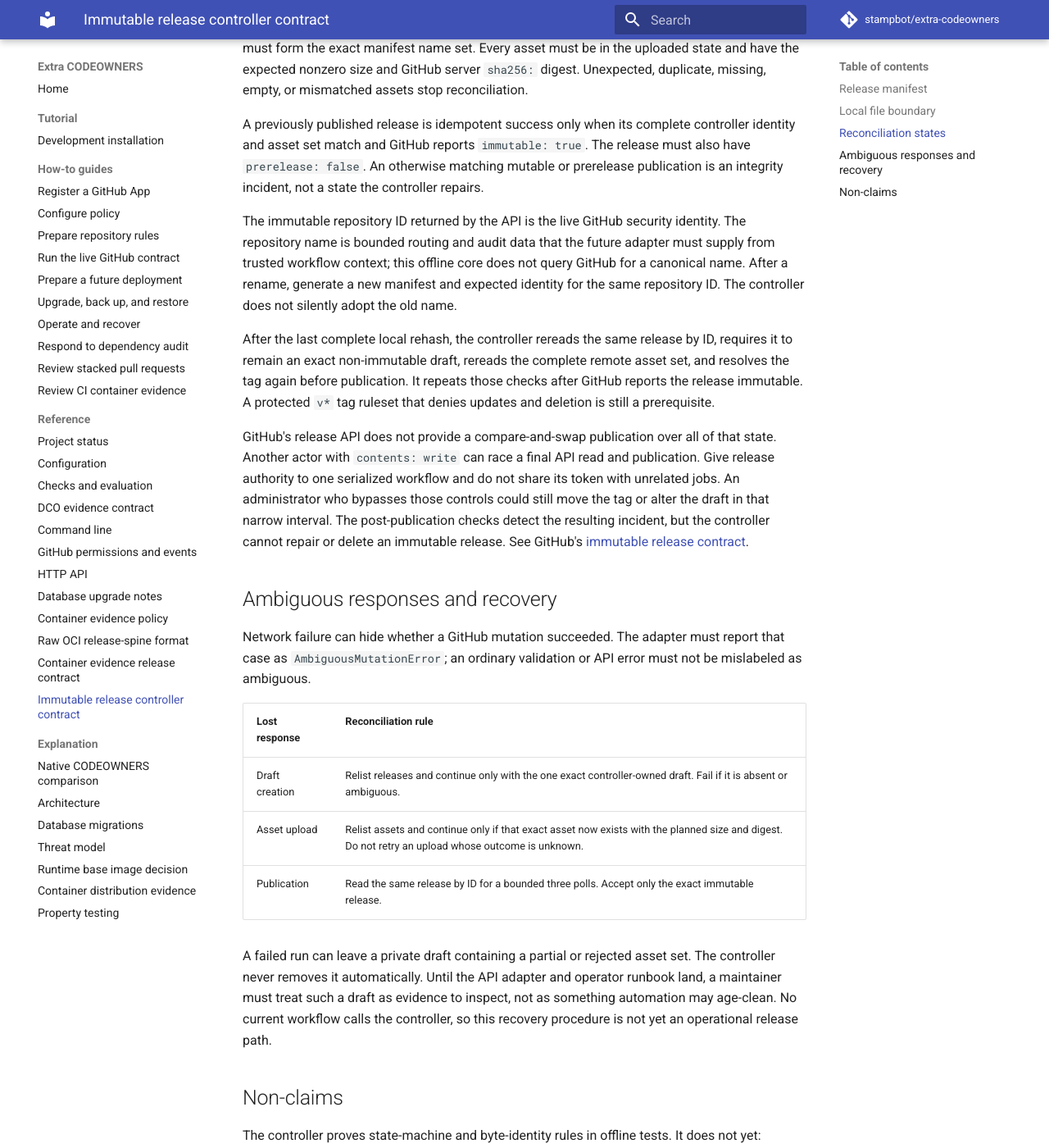
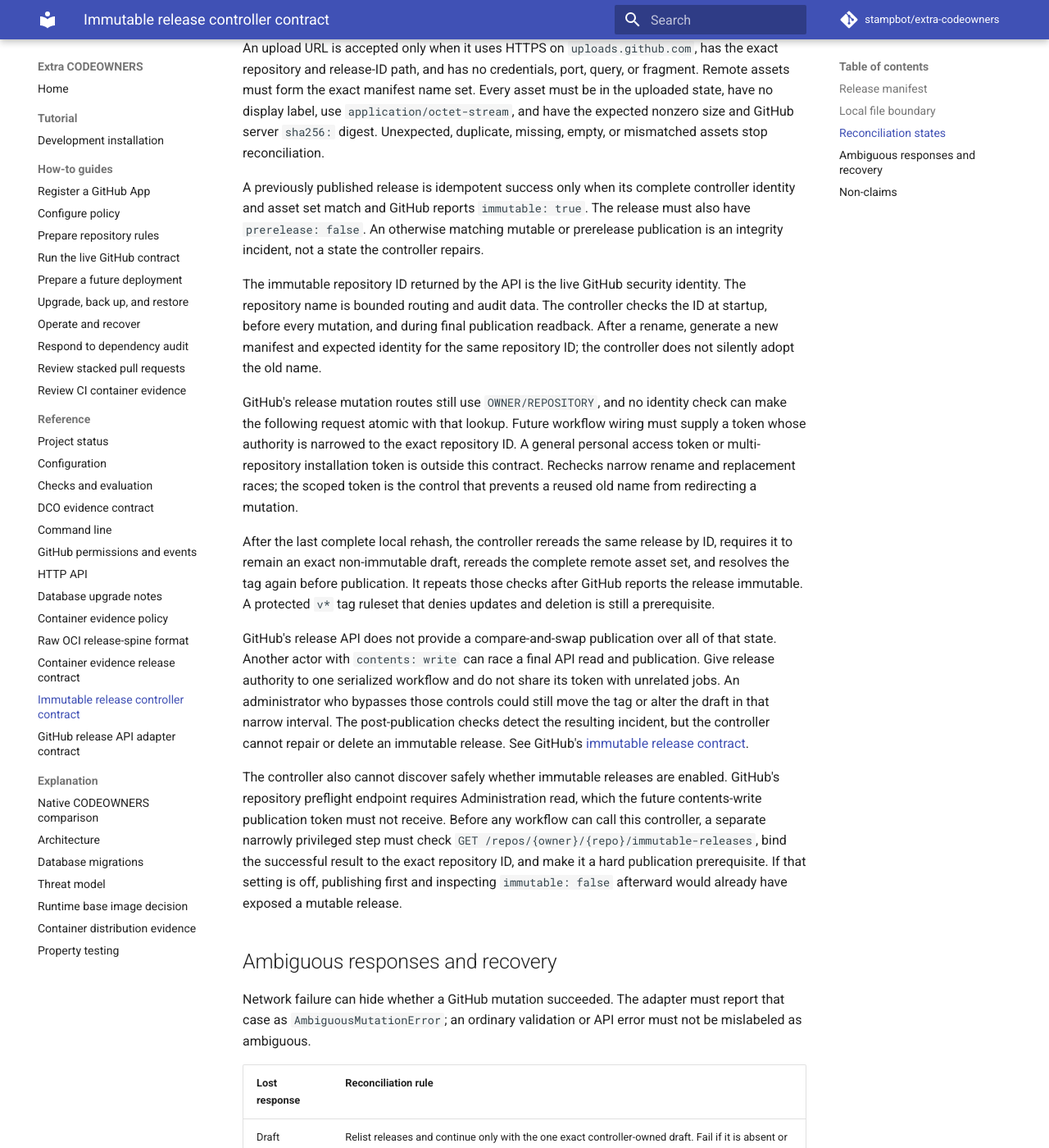
Before and after one commit to stampbot/extra-codeowners, an MkDocs documentation site: the page built from docs/reference/immutable-release-controller.md, in a window 1280 px wide and 1400 px high, scrolled down 3961 px. Shown: the whole window at 82% size. Built offline with MkDocs 1.6.1 and Material for MkDocs 9.7.7, drawn with Linux system fonts in a browser that asks for light colours; comment, search, counter and statistics services are not loaded; some of the changed text lies outside the part shown.

Commit message:
security: add a bounded GitHub release API adapter (#60)
* security: add bounded GitHub release API adapter

Signed-off-by: Danny Sauer <github@dannysauer.com>

* test: make release URL concatenation explicit

Signed-off-by: Danny Sauer <github@dannysauer.com>

---------

Signed-off-by: Danny Sauer <github@dannysauer.com>

```diff
--- a/docs/reference/immutable-release-controller.md
+++ b/docs/reference/immutable-release-controller.md
@@ -1,13 +1,16 @@
 # Immutable release controller contract
 
 Extra CODEOWNERS includes an offline-tested state machine for creating one
-exact, immutable GitHub release. It is not connected to the release workflow
-and cannot publish anything today. The concrete GitHub API adapter, final asset
-policy, and workflow handoff remain work under issues
+exact, immutable GitHub release and a concrete standard-library GitHub REST
+adapter. Neither is connected to the release workflow, so they cannot publish
+anything today. The final asset policy and privileged workflow handoff remain
+work under issues
 [#25](https://github.com/stampbot/extra-codeowners/issues/25),
 [#18](https://github.com/stampbot/extra-codeowners/issues/18),
 [#28](https://github.com/stampbot/extra-codeowners/issues/28), and
-[#32](https://github.com/stampbot/extra-codeowners/issues/32).
+[#32](https://github.com/stampbot/extra-codeowners/issues/32). The
+[GitHub release API adapter contract](github-release-api-adapter.md) documents
+the separate network boundary.
 
 The controller lives in `.github/scripts/release_controller.py`. Its narrow
 `ReleaseAPI` protocol deliberately has no operation for deleting a release,
@@ -53,7 +56,9 @@
 asset set is therefore foreign state, even if its name looks familiar.
 
 Each asset has exactly `name`, `path`, `size`, and `sha256`. Names are safe
-basenames of at most 255 characters. Paths are relative POSIX paths whose final
+basenames of at most 255 characters and cannot start or end with a period;
+GitHub normalizes those periods during upload, which would break exact-name
+identity. Paths are relative POSIX paths whose final
 component equals `name`; absolute paths, empty segments, traversal, backslashes,
 more than eight path segments, and unsupported characters are rejected. Names
 and paths must be unique, and the array must be sorted by name.
@@ -115,7 +120,8 @@
 An upload URL is accepted only when it uses HTTPS on `uploads.github.com`, has
 the exact repository and release-ID path, and has no credentials, port, query,
 or fragment. Remote assets must form the exact manifest name set. Every asset
-must be in the uploaded state and have the expected nonzero size and GitHub
+must be in the uploaded state, have no display label, use
+`application/octet-stream`, and have the expected nonzero size and GitHub
 server `sha256:` digest. Unexpected, duplicate, missing, empty, or mismatched
 assets stop reconciliation.
 
@@ -126,11 +132,18 @@
 repairs.
 
 The immutable repository ID returned by the API is the live GitHub security
-identity. The repository name is bounded routing and audit data that the future
-adapter must supply from trusted workflow context; this offline core does not
-query GitHub for a canonical name. After a rename, generate a new manifest and
-expected identity for the same repository ID. The controller does not silently
-adopt the old name.
+identity. The repository name is bounded routing and audit data. The controller
+checks the ID at startup, before every mutation, and during final publication
+readback. After a rename, generate a new manifest and expected identity for the
+same repository ID; the controller does not silently adopt the old name.
+
+GitHub's release mutation routes still use `OWNER/REPOSITORY`, and no identity
+check can make the following request atomic with that lookup. Future workflow
+wiring must supply a token whose authority is narrowed to the exact repository
+ID. A general personal access token or multi-repository installation token is
+outside this contract. Rechecks narrow rename and replacement races; the scoped
+token is the control that prevents a reused old name from redirecting a
+mutation.
 
 After the last complete local rehash, the controller rereads the same release
 by ID, requires it to remain an exact non-immutable draft, rereads the complete
@@ -147,6 +160,15 @@
 cannot repair or delete an immutable release. See GitHub's [immutable release
 contract](https://docs.github.com/en/code-security/concepts/supply-chain-security/immutable-releases).
 
+The controller also cannot discover safely whether immutable releases are
+enabled. GitHub's repository preflight endpoint requires Administration read,
+which the future contents-write publication token must not receive. Before any
+workflow can call this controller, a separate narrowly privileged step must
+check `GET /repos/{owner}/{repo}/immutable-releases`, bind the successful result
+to the exact repository ID, and make it a hard publication prerequisite. If
+that setting is off, publishing first and inspecting `immutable: false`
+afterward would already have exposed a mutable release.
+
 ## Ambiguous responses and recovery
 
 Network failure can hide whether a GitHub mutation succeeded. The adapter must
@@ -159,19 +181,20 @@
 | Asset upload | Relist assets and continue only if that exact asset now exists with the planned size and digest. Do not retry an upload whose outcome is unknown. |
 | Publication | Read the same release by ID for a bounded three polls. Accept only the exact immutable release. |
 
-A failed run can leave a private draft containing a partial or rejected asset
-set. The controller never removes it automatically. Until the API adapter and
-operator runbook land, a maintainer must treat such a draft as evidence to
-inspect, not as something automation may age-clean. No current workflow calls
-the controller, so this recovery procedure is not yet an operational release
-path.
+Once a workflow calls the controller, a failed run can leave a private draft
+containing a partial or rejected asset set. The controller never removes it
+automatically. Until the operator runbook and privileged workflow handoff land,
+a maintainer must treat such a draft as evidence to inspect, not as something
+automation may age-clean. No current workflow calls the controller or adapter,
+so this recovery procedure is not yet an operational release path.
 
 ## Non-claims
 
 The controller proves state-machine and byte-identity rules in offline tests.
 It does not yet:
 
-- call the GitHub API or upload an asset
+- receive a token or call the concrete GitHub API adapter from a workflow
+- prove through a separate preflight that immutable releases are enabled
 - define the final release asset set
 - prove that source, notice, SBOM, signature, or attestation evidence is
   complete
@@ -179,6 +202,6 @@
 - invoke `gh release verify`
 - make tagged publication reachable.
 
-The repository must keep publication blocked until the concrete adapter,
-privilege-separated evidence path, final asset policy, operator recovery
-procedure, and live immutable-release verification are complete.
+The repository must keep publication blocked until the privilege-separated
+evidence path, final asset policy, operator recovery procedure, workflow
+handoff, and live immutable-release verification are complete.
--- a/mise.toml
+++ b/mise.toml
@@ -28,7 +28,7 @@
 run = [
   "uv run ruff format --check .",
   "uv run ruff check .",
-  "uv run mypy extra_codeowners tests .github/scripts/build_python_artifacts.py .github/scripts/build_release_spine.py .github/scripts/container_evidence.py .github/scripts/release_controller.py .github/scripts/release_spine.py .github/scripts/release_readiness.py",
+  "uv run mypy extra_codeowners tests .github/scripts/build_python_artifacts.py .github/scripts/build_release_spine.py .github/scripts/container_evidence.py .github/scripts/github_release_api.py .github/scripts/release_controller.py .github/scripts/release_spine.py .github/scripts/release_readiness.py",
 ]
 
 [tasks."lint:workflows"]
--- a/mkdocs.yml
+++ b/mkdocs.yml
@@ -58,6 +58,7 @@
       - Raw OCI release-spine format: reference/release-spine-format.md
       - Container evidence release contract: reference/container-evidence-release-contract.md
       - Immutable release controller contract: reference/immutable-release-controller.md
+      - GitHub release API adapter contract: reference/github-release-api-adapter.md
   - Explanation:
       - Native CODEOWNERS comparison: explanation/native-codeowners.md
       - Architecture: explanation/architecture.md
```
Also changed, not shown: CHANGELOG.md (+2 -0 lines), docs/reference/github-release-api-adapter.md (added, +155 -0 lines), 9 other files.
